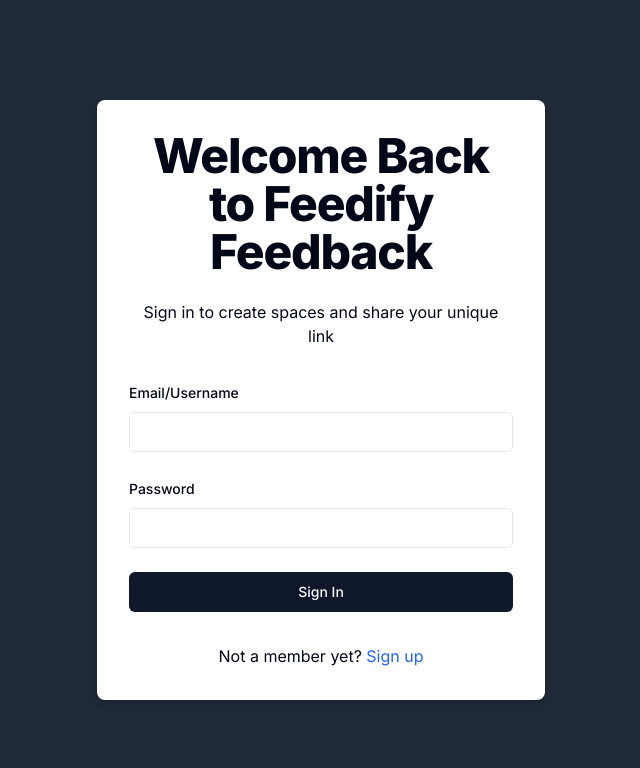
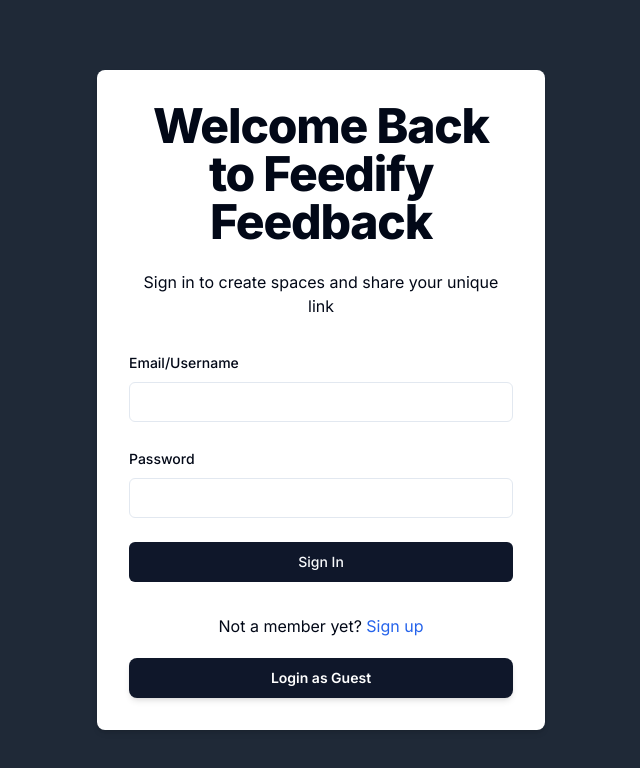
Before and after one commit to imdinnesh/Feedify, a Next.js app: page /sign-in in a window 1280 px wide. Shown: the top 768 px of the page, without its empty margins (319-959 px from the left). Built offline with nearby package versions, Linux system fonts and the light colour scheme.

Commit message:
login as guest added

```diff
--- a/src/app/(auth)/sign-in/page.jsx
+++ b/src/app/(auth)/sign-in/page.jsx
@@ -2,7 +2,6 @@
 
 import { zodResolver } from '@hookform/resolvers/zod';
 import { useForm } from 'react-hook-form';
-import * as z from 'zod';
 import { signIn } from 'next-auth/react';
 import {
     Form,
@@ -22,7 +21,7 @@
 
 export default function SignInForm() {
 
-    const [isLoading,setIsLoading]=useState(false);
+    const [isLoading, setIsLoading] = useState(false);
 
 
     const router = useRouter();
@@ -67,6 +66,37 @@
         }
     };
 
+    const handleGuest = async () => {
+        setIsLoading(true);
+        const result = await signIn('credentials', {
+            redirect: false,
+            identifier: 'guest',
+            password: '123456',
+        });
+
+        if (result?.error) {
+            setIsLoading(false);
+            if (result.error === 'CredentialsSignin') {
+                toast({
+                    title: 'Login Failed',
+                    description: 'Incorrect username or password',
+                    variant: 'destructive',
+                });
+            } else {
+                toast({
+                    title: 'Error',
+                    description: result.error,
+                    variant: 'destructive',
+                });
+            }
+        }
+        if (result?.url) {
+            setIsLoading(true);
+            router.replace('/dashboard');
+        }
+
+    };
+
     return (
         <div className="flex justify-center items-center min-h-screen bg-gray-800">
             <div className="w-full max-w-md p-8 space-y-8 bg-white rounded-lg shadow-md">
@@ -102,8 +132,8 @@
                         />
                         <Button className='w-full' type="submit">Sign In
                             {isLoading ? (
-                        <Loader2 className="h-4 w-4 animate-spin ml-2" />
-                    ) : (<></>)}
+                                <Loader2 className="h-4 w-4 animate-spin ml-2" />
+                            ) : (<></>)}
                         </Button>
                     </form>
                 </Form>
@@ -114,6 +144,12 @@
                             Sign up
                         </Link>
                     </p>
+                    <Button
+                        className="mt-5 w-full py-2 px-4 text-white font-semibold rounded-lg shadow-md hover:from-blue-600 hover:to-purple-700 focus:outline-none focus:ring-2 focus:ring-blue-400 focus:ring-opacity-75 transition duration-300"
+                        onClick={handleGuest}
+                    >
+                        Login as Guest
+                    </Button>
                 </div>
             </div>
         </div>
```
Also changed, not shown: 1 other file (tests, documents, lock files or other folders).
